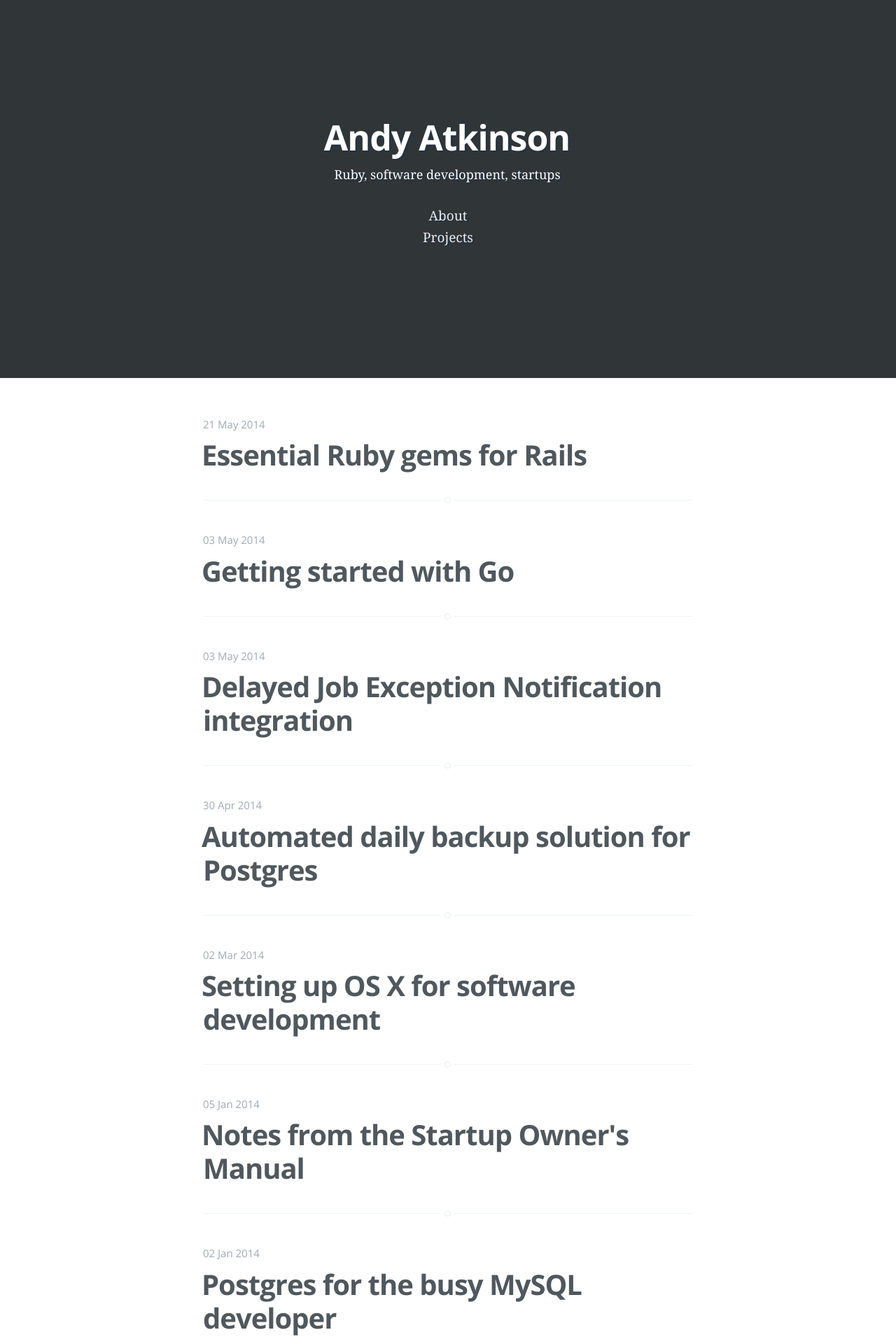
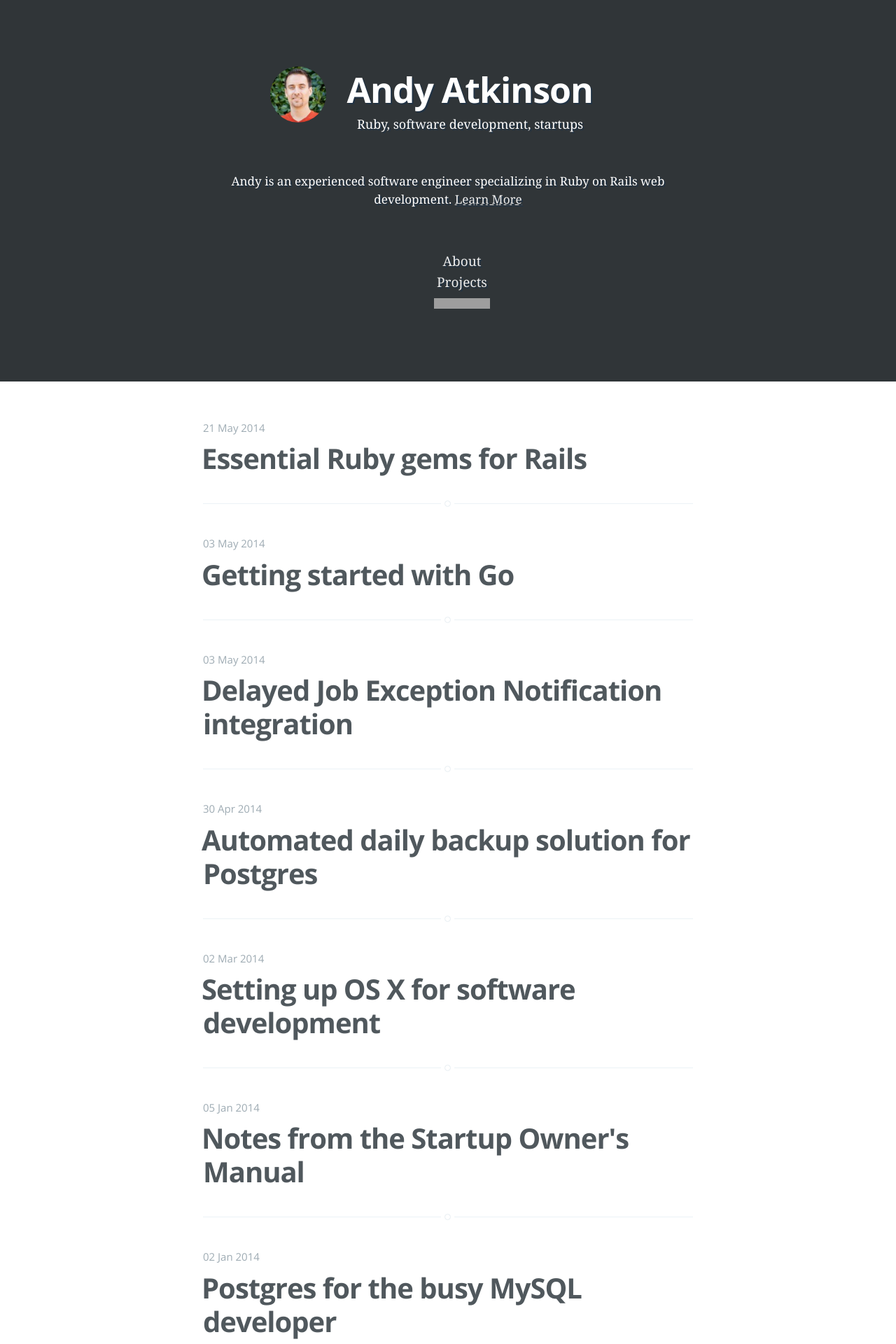
Before and after one commit to andyatkinson/blog, a Jekyll site: the page built from index.html, in a window 1280 px wide. Shown: the top 1920 px of the page at 70% size. Built offline with Jekyll 4.4.1, drawn with Linux system fonts in a browser that asks for light colours; Markdown is read by kramdown in place of the engine named in the settings; the list of posts is cut into pages by our own code; grey boxes are pictures that could not be loaded.

Commit message:
Update the header content and style

```diff
--- a/assets/css/extras.css
+++ b/assets/css/extras.css
@@ -14,7 +14,7 @@ figure figcaption {
 ul.nav-links {
   text-align:center;
   margin:0;
-  padding:30px 0;
+  padding-bottom:10%;
 }
 .nav-links li {
   list-style-type: none;
@@ -25,3 +25,65 @@ ul.nav-links {
 .nav-links li a:hover {
   text-decoration: underline;
 }
+
+.site-head .custom-header {
+  text-align:left;
+  width: 75%;
+  margin:0 auto;
+  clear:both;
+}
+
+.site-head .custom-header .content {
+  text-align:center;
+}
+
+.site-head .custom-header .content img.profile {
+  position:relative;
+  left:-13em;
+  top:5em;
+}
+
+.site-head .custom-header .content .inner {
+  width: 68%;
+}
+
+.site-head .custom-header .content .inner .top-row {
+  width:110%;
+}
+
+.site-head .custom-header .content h1 {
+  white-space:nowrap;
+}
+
+.site-head .custom-header .content .inner .blog-description {
+  line-height:1em;
+}
+
+.site-head .custom-header .content p {
+  font-size:.9em;
+  line-height:1.5em;
+  padding:5% 0;
+}
+
+/* ==========================================================================
+   10. Media Queries - Smaller than 500px
+   ========================================================================== */
+
+
+@media only screen and (max-width: 500px) {
+
+  .site-head .custom-header .content .inner .top-row {
+    width:100%;
+  }
+
+  .site-head .custom-header .content .inner {
+    width:100%;
+  }
+
+  .site-head .custom-header .content img.profile {
+    float:none;
+    left:0;
+    top:0;
+  }
+
+}
--- a/index.html
+++ b/index.html
@@ -3,21 +3,27 @@ layout: default
 title: Home
 ---
 
-<header class="site-head" {% if page.cover %} style="background-image: url({{ page.cover }})"{% endif %}>
-    <div class="vertical">
-        <div class="site-head-content" class="inner">
-            {% if page.logo %}
-                <a class="blog-logo" href="{{ site.baseurl }}">
-                    <img src="{{ page.logo }}" alt="Blog Logo" />
-                </a>
-            {% endif %}
+<header class="site-head">
+  <div class='custom-header'>
+    <div class='content'>
+      <div class='inner'>
+        <div class='top-row'>
+          <img class="profile" src="/assets/images/profile.jpg" alt="Author's profile picture"></a>
           <h1 class="blog-title">{{ site.name }}</h1>
           <h2 class="blog-description">
               {{ site.description }}
           </h2>
-            <ul class="nav-links">
+        </div>
+        <p>Andy is an experienced software engineer specializing in Ruby on Rails web development. <a href="{{ site.baseurl }}{{ page.about }}">Learn More</a></p>
+      </div>
+      <ul class='nav-links'>
         <li><a href='/about'>About</a></li>
         <li><a href='/projects'>Projects</a></li>
+        <li>
+        <a href="http://www.linkedin.com/in/andyatkinson">
+          <img src="https://static.licdn.com/scds/common/u/img/webpromo/btn_profile_greytxt_80x15.png" width="80" height="15" border="0" alt="View Andy Atkinson's profile on LinkedIn">
+        </a>
+        </li>
       </ul>
     </div>
   </div>
```
Lines whose indentation alone changed are shown as unchanged.
